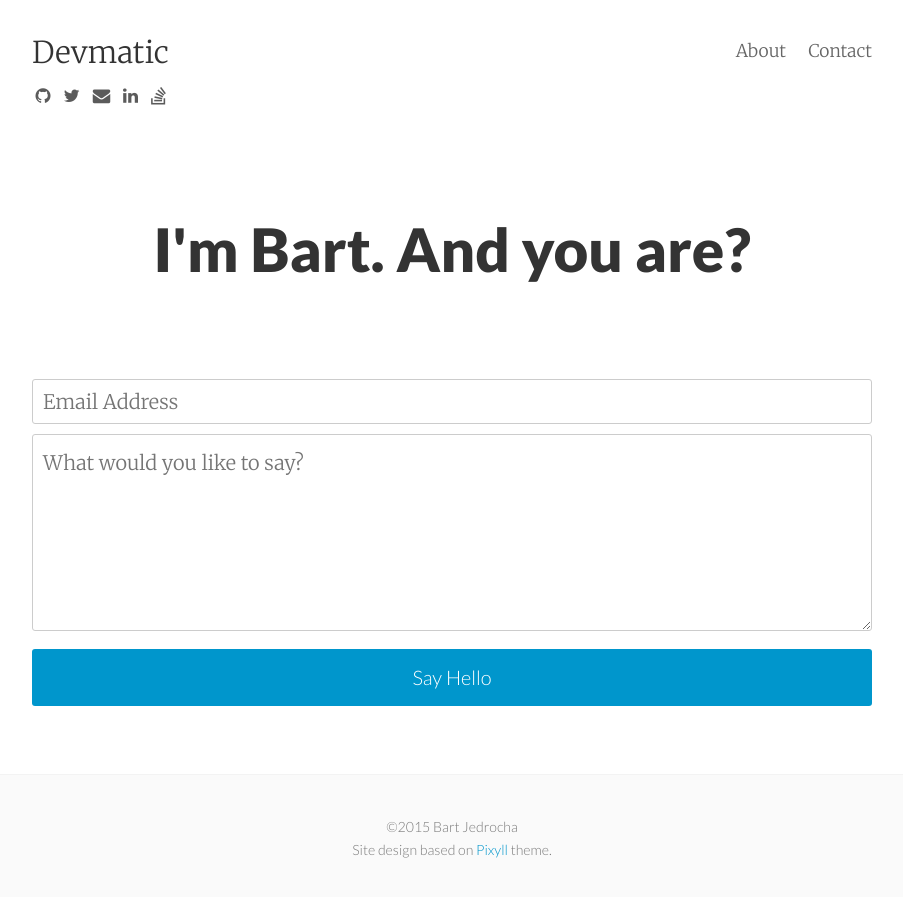
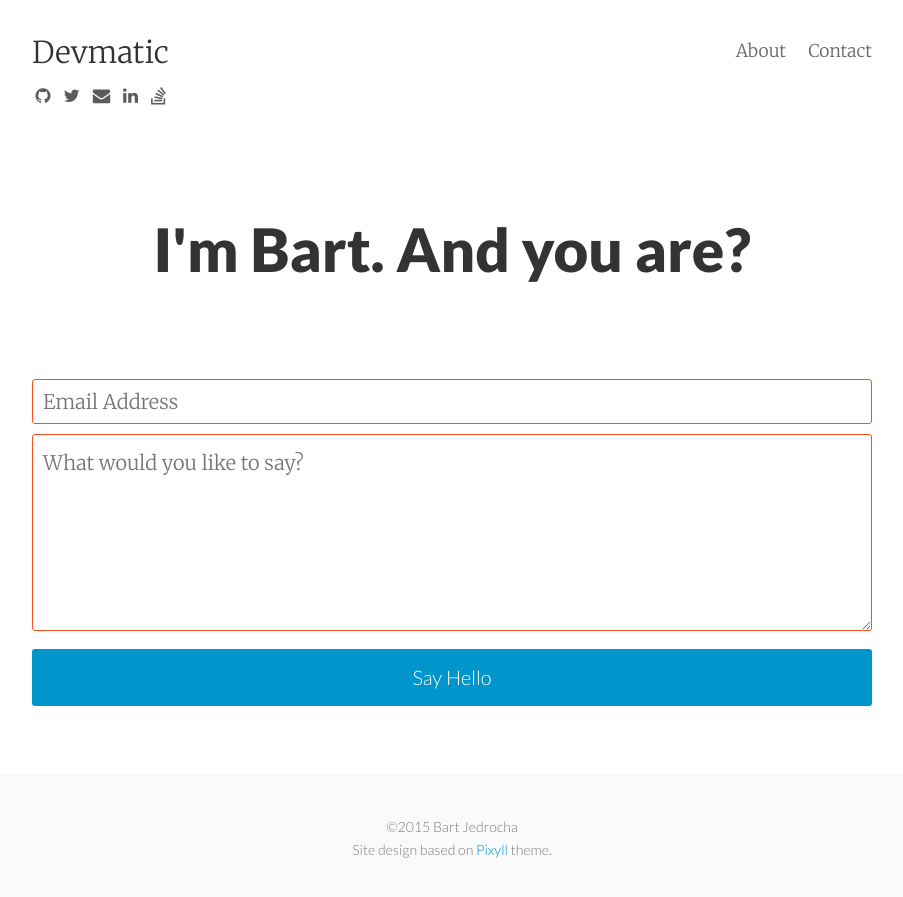
Before and after one commit to bjedrocha/bjedrocha.github.io, a Jekyll site: the page built from contact.html, in a window 1280 px wide. Shown: the top 897 px of the page, without its empty margins (188-1091 px from the left). Built offline with Jekyll 4.4.1, drawn with Linux system fonts in a browser that asks for light colours; nearby versions of some CDN libraries.

Commit message:
Updates FormSpree form
Updates the Formspree form on the contact page.

```diff
--- a/contact.html
+++ b/contact.html
@@ -5,9 +5,9 @@ permalink: /contact/
 ---
 
 <div class="py2">
-  <form action="https://formspree.io/{{ site.email }}" method="POST" class="form-stacked">
-    <input type="text" name="email" class="field-light" placeholder="Email Address">
-    <textarea type="text" name="content" class="field-light" rows="5" placeholder="What would you like to say?"></textarea>
+  <form action="https://formspree.io/f/xvodyrya" method="POST" class="form-stacked">
+    <input type="email" name="_replyto" class="field-light" placeholder="Email Address" required="">
+    <textarea type="text" name="message" class="field-light" rows="5" placeholder="What would you like to say?" required=""></textarea>
     <input type="hidden" name="_next" value="{{ site.baseurl }}/thanks/" />
     <input type="hidden" name="_subject" value="New submission!" />
     <input type="text" name="_gotcha" style="display:none" />
```
